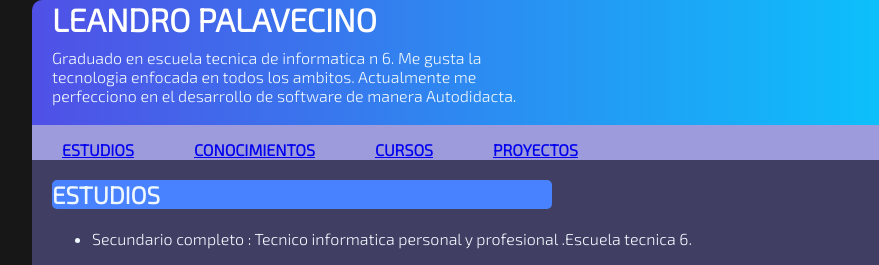
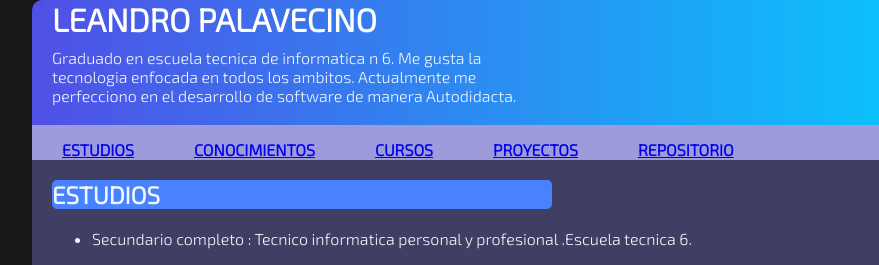
Before and after one commit to Destlean/destlean.github.io, a plain HTML site: page index.html in a window 1280 px wide. Shown: the top 265 px of the page, 108-987 px from the left. Drawn offline with Linux system fonts and the light colour scheme.

Commit message:
agregado enlace a repositorio

```diff
--- a/index.html
+++ b/index.html
@@ -27,6 +27,7 @@
                 <li class="itemmenu"><a href=#conocimientos class="enlace" onclick="clicker2('conocimientos')">CONOCIMIENTOS</a></li>
                 <li class="itemmenu"><a href=#cursos class="enlace" onclick="clicker2('cursos')">CURSOS</a></li>
                 <li class="itemmenu"><a href=#proyects class="enlace" onclick="clicker2('proyects')">PROYECTOS</a></li>
+                <li class="itemmenu"><a href="https://github.com/Destlean/destlean.github.io" class="enlace" ">REPOSITORIO</a></li>
 
         </nav>
     </header>
```
